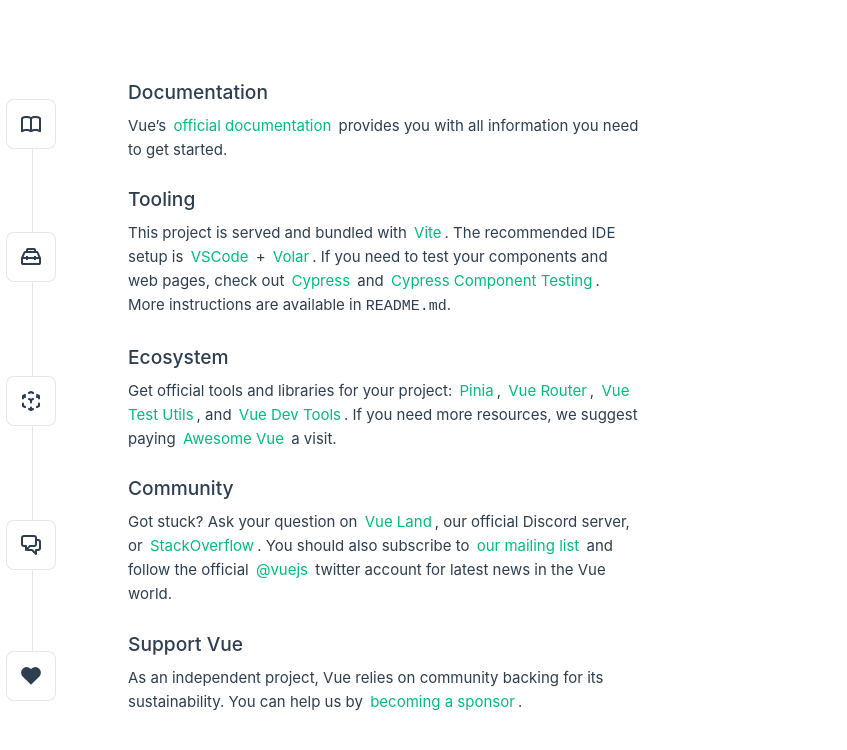
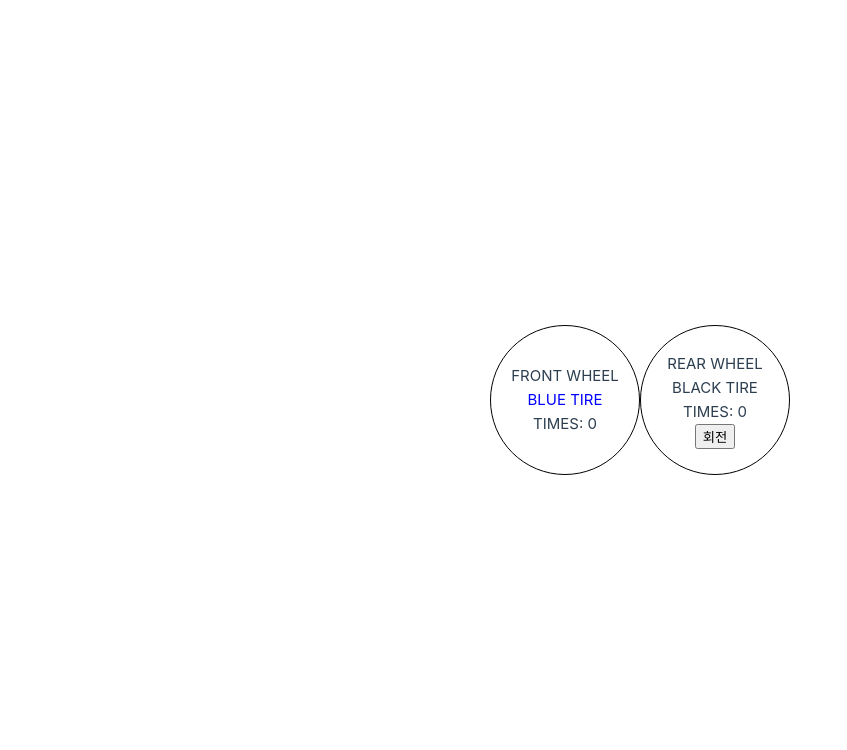
Before and after one commit to seedevk8s/vue-project-, a Vue app: page / in a window 1280 px wide. Shown: the top 750 px of the page, without its empty margins (0-847 px from the left). Built offline with nearby package versions, Linux system fonts and the light colour scheme.

Commit message:
상태 관리 라이브러리, Pinia까지

```diff
--- /dev/null
+++ b/src/App20.vue
@@ -0,0 +1,12 @@
+<script setup>
+
+import FrontWheel from "@/components/FrontWheel.vue";
+import RearWheel from "@/components/RearWheel.vue";
+
+
+</script>
+
+<template>
+  <FrontWheel/>
+  <RearWheel/>
+</template>
--- a/src/components/FrontWheel.vue
+++ b/src/components/FrontWheel.vue
@@ -1,11 +1,16 @@
 <script setup>
 import Tire from "@/components/Tire.vue";
+import {useCounterStore} from "@/stores/counter.js"
+
+const counterStore = useCounterStore()
+
 </script>
 
 <template>
   <div class="frontWheel">
     <span>FRONT WHEEL</span>
     <Tire color="BLUE"/>
+    <div>TIMES: {{ counterStore.count }}</div>
   </div>
 </template>
 
--- a/src/components/RearWheel.vue
+++ b/src/components/RearWheel.vue
@@ -1,11 +1,16 @@
 <script setup>
 import Tire from "@/components/Tire.vue"
+import {useCounterStore} from "@/stores/counter.js"
+
+const counterStore = useCounterStore()
 </script>
 
 <template>
   <div class="rear-wheel">
     <span>REAR WHEEL</span>
     <Tire/>
+    <div>TIMES: {{ counterStore.count }}</div>
+    <button @click="counterStore.increment()">회전</button>
   </div>
 </template>
 
--- a/src/main.js
+++ b/src/main.js
@@ -21,7 +21,8 @@ import { createPinia } from 'pinia'
 //import App from './App16.vue'
 //import App from './App17.vue'
 //import App from './App18.vue'
-import App from './App19.vue'
+//import App from './App19.vue'
+import App from './App20.vue'
 import router from './router'
 
 const app = createApp(App)
--- a/src/stores/counter.js
+++ b/src/stores/counter.js
@@ -1,12 +1,30 @@
-import { ref, computed } from 'vue'
+// Pinia에서 스토어를 정의하는 핵심 함수 import
 import { defineStore } from 'pinia'
 
-export const useCounterStore = defineStore('counter', () => {
-  const count = ref(0)
-  const doubleCount = computed(() => count.value * 2)
-  function increment() {
-    count.value++
-  }
+// 'counter'라는 고유 ID를 가진 스토어 정의
+// useCounterStore는 이 스토어를 사용할 수 있게 해주는 함수입니다.
+// state, actions, getters는 각각 Vue의 data, methods, computed와 유사한 역할
+export const useCounterStore = defineStore('counter', {
 
-  return { count, doubleCount, increment }
+  // 📌 state: 스토어가 관리할 반응형 데이터 정의
+  state: () => ({
+    // count라는 상태 변수, 기본값은 0
+    count: 0,
+  }),
+
+  // 📌 actions: state를 변경하는 로직 (메서드) 정의
+  actions: {
+    // count를 1 증가시키는 메서드
+    increment() {
+      // this는 현재 스토어 인스턴스를 가리킵니다.
+      this.count++
+    },
+  },
+
+  // 📌 getters: state로부터 계산된 값을 반환하는 속성
+  getters: {
+    // doubleCount: count의 2배 값을 반환하는 getter
+    // state 매개변수는 현재 스토어의 state에 접근 가능하게 합니다.
+    doubleCount: (state) => state.count * 2,
+  },
 })
```
